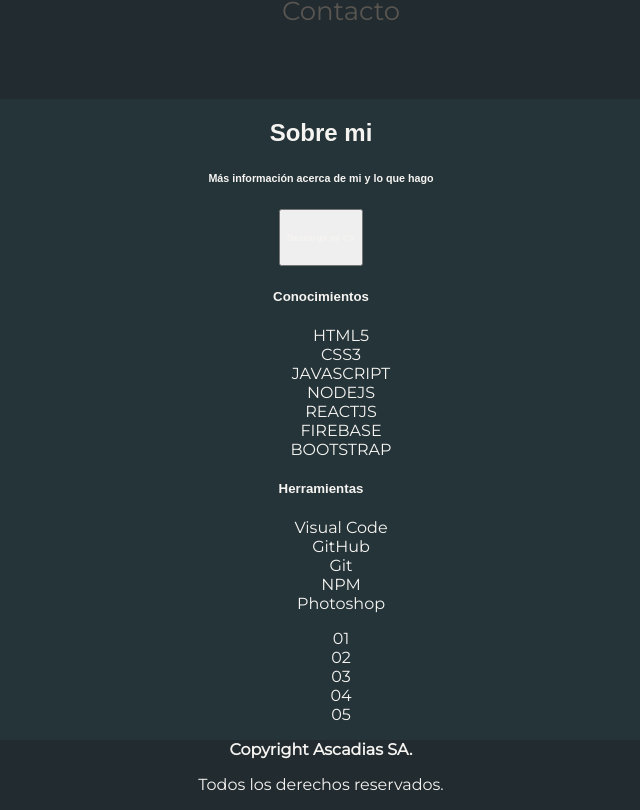
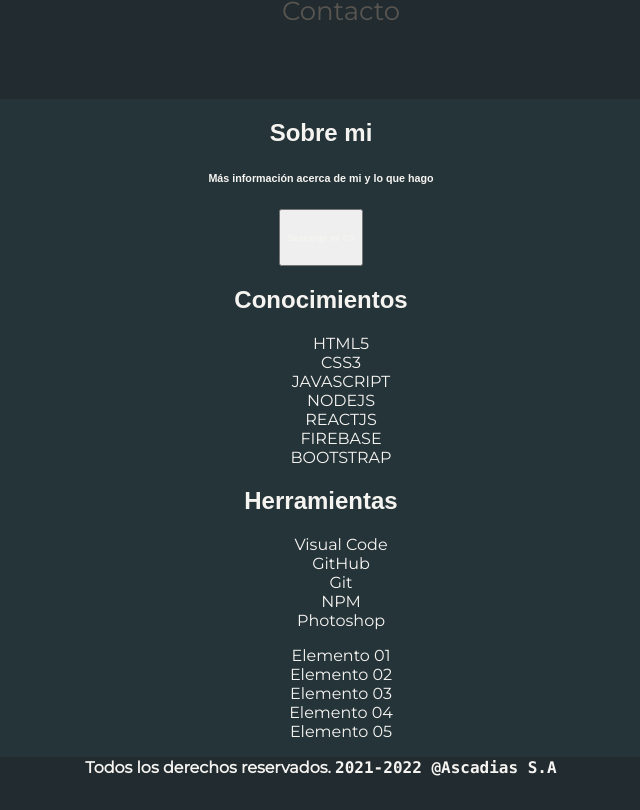
Before and after one commit to Ascadias/AprendiendoReact, a React (Create React App) app: page / in a window 1280 px wide. Shown: the part 701-1511 px from the top of the page, without its empty margins (319-959 px from the left). After the commit the page ends 1478 px from the top, so only its background shows below. Built offline with nearby package versions, Linux system fonts and the light colour scheme; a web font is replaced by a local one.

Commit message:
reformas en los h5

```diff
--- a/src/App.js
+++ b/src/App.js
@@ -23,6 +23,7 @@ function App() {
       <aside className="Aside"><Aside/></aside>
       <footer className="Footer"><Footer/></footer>
     </div>
+
   )
 }
 
--- a/src/components/Aside.js
+++ b/src/components/Aside.js
@@ -6,11 +6,11 @@ class Aside extends Component {
         return (
             <React.Fragment>
                 <ul>
-                    <li>01</li>
-                    <li>02</li>
-                    <li>03</li>
-                    <li>04</li>
-                    <li>05</li>
+                    <li>Elemento 01</li>
+                    <li>Elemento 02</li>
+                    <li>Elemento 03</li>
+                    <li>Elemento 04</li>
+                    <li>Elemento 05</li>
                 </ul>
             </React.Fragment>
         )
--- a/src/components/Footer.js
+++ b/src/components/Footer.js
@@ -5,8 +5,7 @@ class Footer extends Component {
     render() {
         return (
             <React.Fragment>
-                <p><b>Copyright Ascadias SA.</b></p>
-                <p>Todos los derechos reservados.</p>
+                <b>Todos los derechos reservados. <code>2021-2022 @Ascadias S.A</code></b>
             </React.Fragment>
         )
     }
--- a/src/components/Skills.js
+++ b/src/components/Skills.js
@@ -5,7 +5,7 @@ class Skills extends Component {
     render() {
         return(
             <React.Fragment>
-                <h5>Conocimientos</h5>
+                <h2>Conocimientos</h2>
                 <ul>
                     <li>HTML5</li>
                     <li>CSS3</li>
--- a/src/components/Tools.js
+++ b/src/components/Tools.js
@@ -5,7 +5,7 @@ class Tools extends Component {
     render() {
         return (
             <React.Fragment>
-                <h5>Herramientas</h5>
+                <h2>Herramientas</h2>
                 <ul>
                     <li>Visual Code</li>
                     <li>GitHub</li>
```
